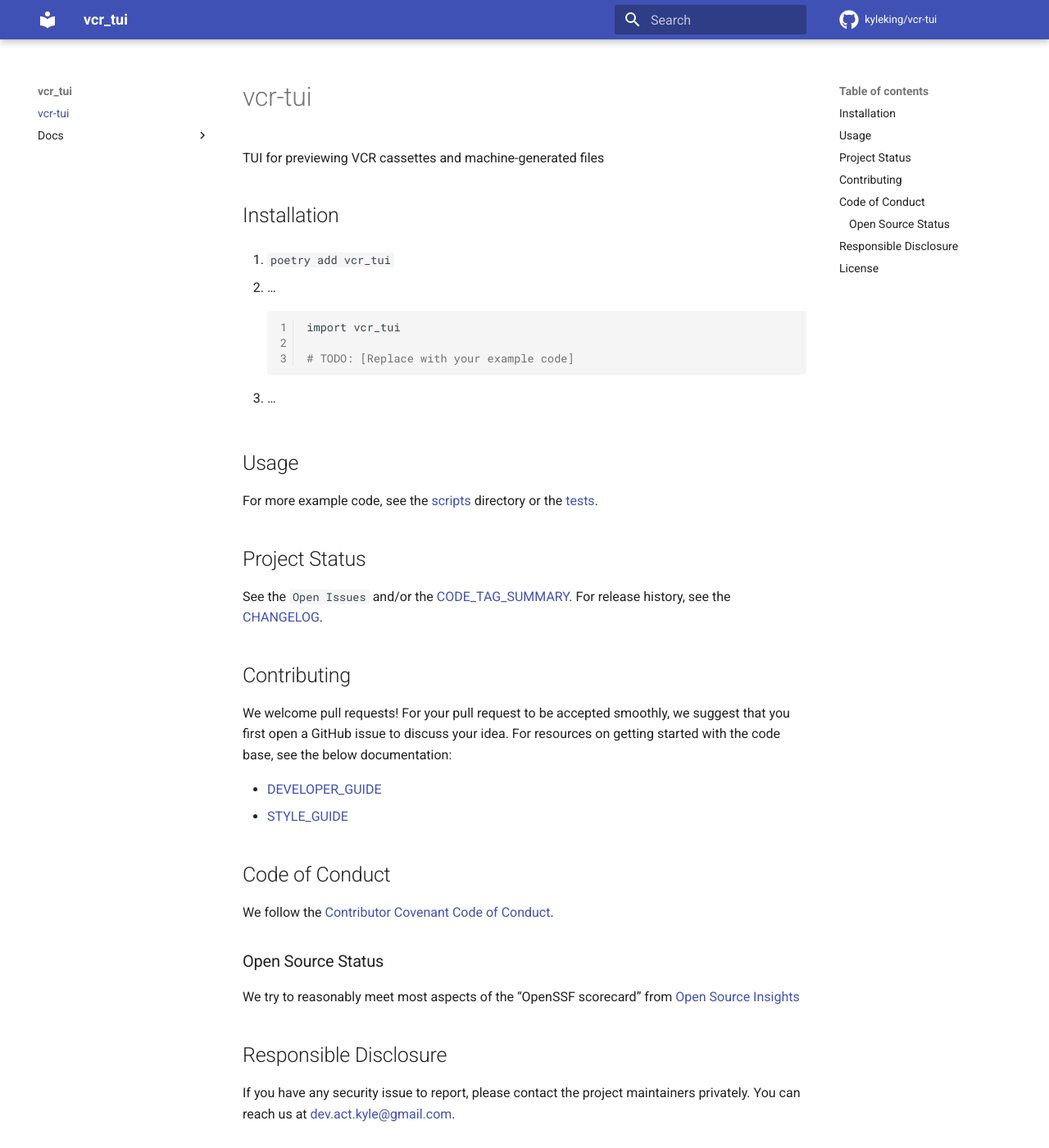
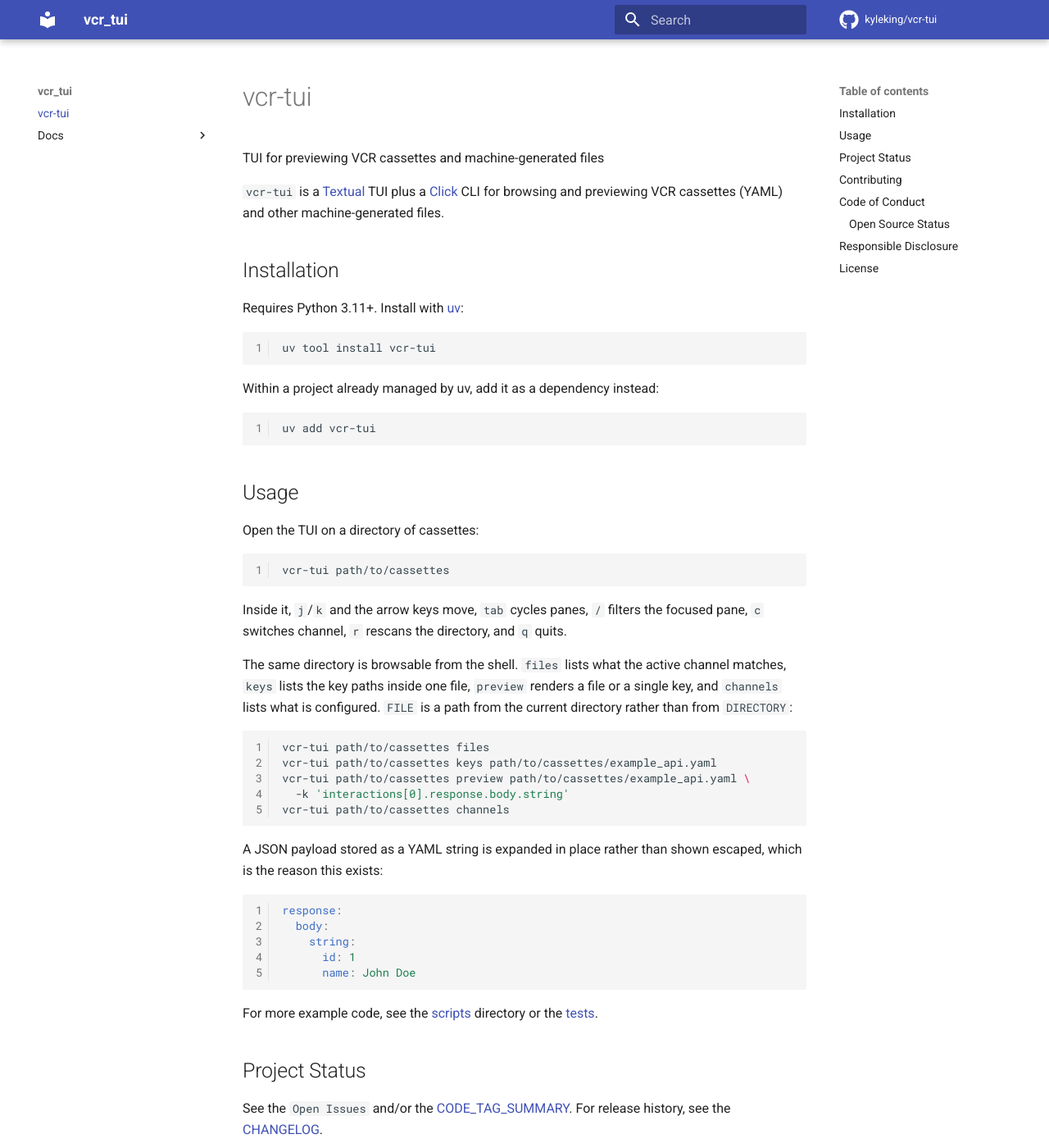
Before and after one commit to KyleKing/vcr-tui, an MkDocs documentation site: the page built from docs/README.md, in a window 1280 px wide and 1400 px high. Shown: the whole window at 82% size. Built offline with MkDocs 1.6.1 and Material for MkDocs 9.7.7, drawn with Linux system fonts in a browser that asks for light colours; comment, search, counter and statistics services are not loaded.

Commit message:
docs: give the docs README real usage and drop the stale mypy config

````diff
--- a/docs/README.md
+++ b/docs/README.md
@@ -2,23 +2,59 @@
 
 TUI for previewing VCR cassettes and machine-generated files
 
+`vcr-tui` is a [Textual](https://textual.textualize.io/) TUI plus a
+[Click](https://click.palletsprojects.com/) CLI for browsing and previewing VCR
+cassettes (YAML) and other machine-generated files.
+
 ## Installation
 
-1. `poetry add vcr_tui`
+Requires Python 3.11+. Install with [uv](https://docs.astral.sh/uv/):
 
-1. ...
+```sh
+uv tool install vcr-tui
+```
 
-    ```sh
-    import vcr_tui
+Within a project already managed by uv, add it as a dependency instead:
 
-    # TODO: [Replace with your example code]
-    ```
-
-1. ...
+```sh
+uv add vcr-tui
+```
 
 ## Usage
 
-<!-- TODO: [Add screenshots or terminal recording demonstrating usage] -->
+Open the TUI on a directory of cassettes:
+
+```sh
+vcr-tui path/to/cassettes
+```
+
+Inside it, `j`/`k` and the arrow keys move, `tab` cycles panes, `/` filters
+the focused pane, `c` switches channel, `r` rescans the directory, and `q`
+quits.
+
+The same directory is browsable from the shell. `files` lists what the active
+channel matches, `keys` lists the key paths inside one file, `preview` renders
+a file or a single key, and `channels` lists what is configured. `FILE` is a
+path from the current directory rather than from `DIRECTORY`:
+
+```sh
+vcr-tui path/to/cassettes files
+vcr-tui path/to/cassettes keys path/to/cassettes/example_api.yaml
+vcr-tui path/to/cassettes preview path/to/cassettes/example_api.yaml \
+  -k 'interactions[0].response.body.string'
+vcr-tui path/to/cassettes channels
+```
+
+A JSON payload stored as a YAML string is expanded in place rather than shown
+escaped, which is the reason this exists:
+
+```yaml
+response:
+  body:
+    string:
+      id: 1
+      name: John Doe
+```
 
 For more example code, see the [scripts] directory or the [tests].
 
````
Also changed, not shown: NEXT_STEPS.md (+5 -5 lines), pyproject.toml (+0 -19 lines), 1 other file.
